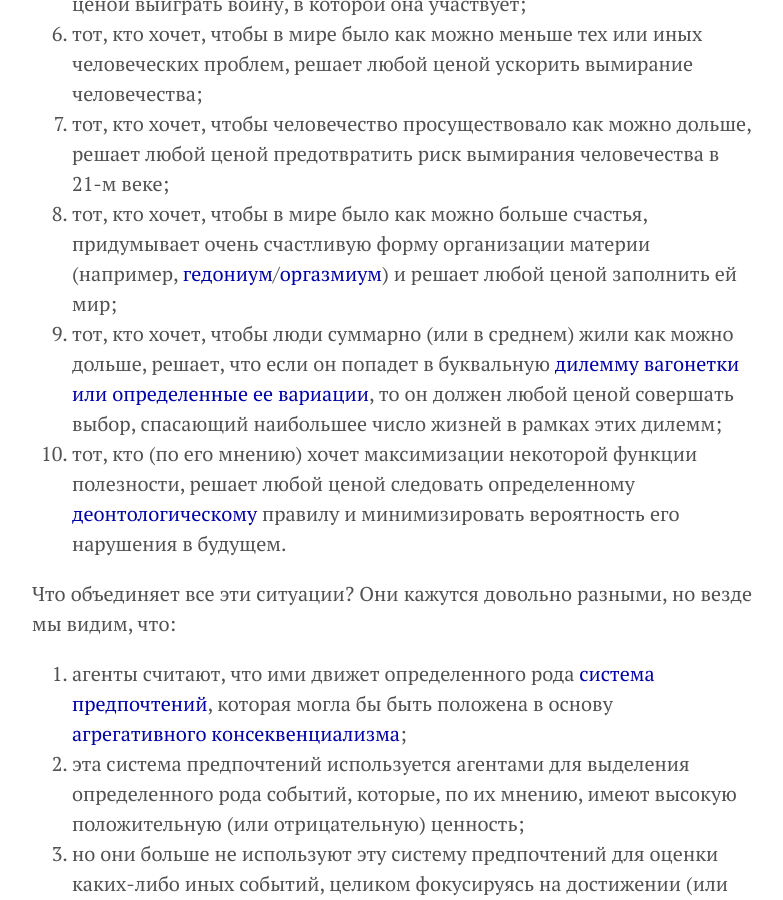
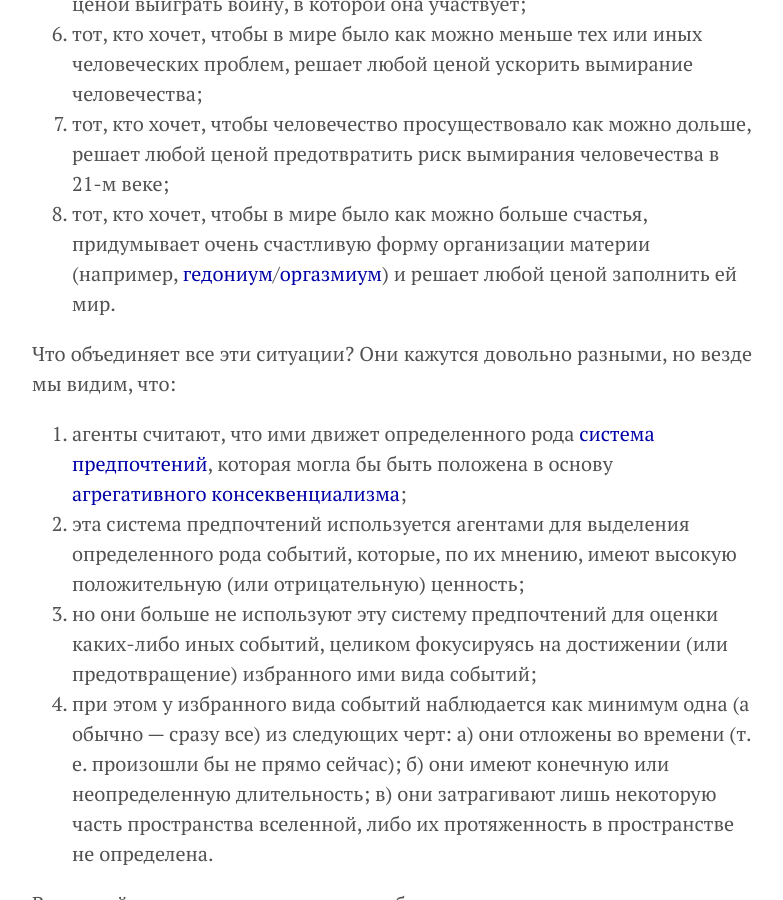
Before and after one commit to KKirdan/kkirdan.github.io, a Jekyll site: the page built from blog/_posts/5. drafts/2023-06-08-b2.md, in a window 1280 px wide and 900 px high, scrolled down 893 px. Shown: the whole window, without its empty margins (248-1031 px from the left). Built offline with Jekyll 4.4.1, drawn with Linux system fonts in a browser that asks for light colours.

Commit message:
Update 2023-06-08-b2.md

```diff
--- a/blog/_posts/5. drafts/2023-06-08-b2.md
+++ b/blog/_posts/5. drafts/2023-06-08-b2.md
@@ -21,9 +21,7 @@ comment: Этот черновик опубликован для предвар
 5. тот, кто хочет как можно большего экономического, культурного или какого-то иного рода процветания для своей страны, решает любой ценой выиграть войну, в которой она участвует;
 6. тот, кто хочет, чтобы в мире было как можно меньше тех или иных человеческих проблем, решает любой ценой ускорить вымирание человечества;
 7. тот, кто хочет, чтобы человечество просуществовало как можно дольше, решает любой ценой предотвратить риск вымирания человечества в 21-м веке;
-8. тот, кто хочет, чтобы в мире было как можно больше счастья, придумывает очень счастливую форму организации материи (например, [гедониум](https://forum.effectivealtruism.org/topics/hedonium)/[оргазмиум](https://www.lesswrong.com/tag/orgasmium)) и решает любой ценой заполнить ей мир;
-9. тот, кто хочет, чтобы люди суммарно (или в среднем) жили как можно дольше, решает, что если он попадет в буквальную [дилемму вагонетки или определенные ее вариации](https://ru.wikipedia.org/wiki/%D0%9F%D1%80%D0%BE%D0%B1%D0%BB%D0%B5%D0%BC%D0%B0_%D0%B2%D0%B0%D0%B3%D0%BE%D0%BD%D0%B5%D1%82%D0%BA%D0%B8), то он должен любой ценой совершать выбор, спасающий наибольшее число жизней в рамках этих дилемм;
-10. тот, кто (по его мнению) хочет максимизации некоторой функции полезности, решает любой ценой следовать определенному [деонтологическому](https://plato.stanford.edu/entries/ethics-deontological/) правилу и минимизировать вероятность его нарушения в будущем.
+8. тот, кто хочет, чтобы в мире было как можно больше счастья, придумывает очень счастливую форму организации материи (например, [гедониум](https://forum.effectivealtruism.org/topics/hedonium)/[оргазмиум](https://www.lesswrong.com/tag/orgasmium)) и решает любой ценой заполнить ей мир.
 
 Что объединяет все эти ситуации? Они кажутся довольно разными, но везде мы видим, что:
 1. агенты считают, что ими движет определенного рода [система предпочтений](https://vk.com/wall-199052526_381), которая могла бы быть положена в основу [агрегативного консеквенциализма](https://vk.com/wall-199052526_44);
@@ -90,6 +88,8 @@ B. Ускорение наступления S в U.
 
 Если агент преследует цель А, ему следует выбрать первый вариант, если же цель B — то второй.
 
+<...>
+
 ### 6. Нечувствительность к различиям агентов
 
 Отдельного внимания заслуживает ошибка "если бы все думали как я".
```
